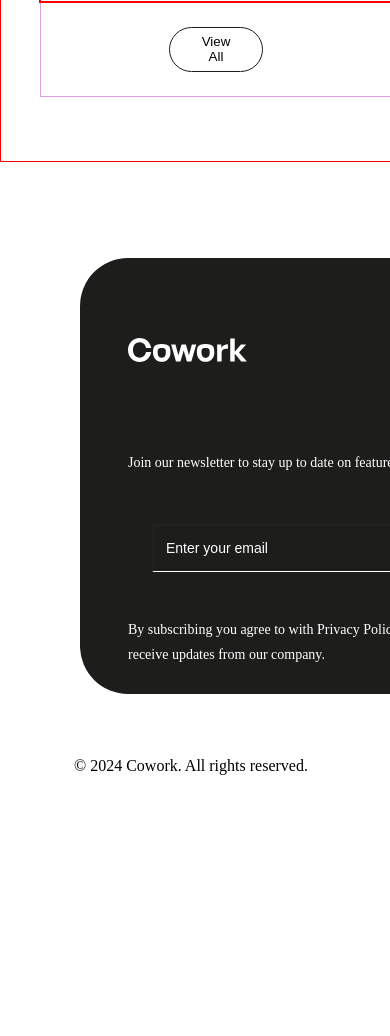
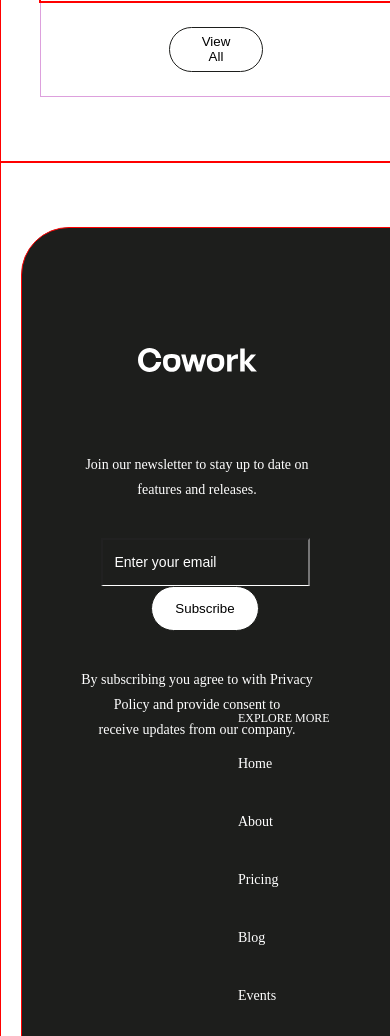
Before and after one commit to Jueunkim429/PDA-coworking, a plain HTML site: page index.html in a window 390 px wide. Shown: the part 9512-10548 px from the top of the page. Before the commit the page ends 10328 px from the top, so only its background shows below. Drawn offline with nearby package versions, Linux system fonts and the light colour scheme.

Commit message:
design: footer right 미디어쿼리

```diff
--- /dev/null
+++ b/css/re-footer.css
@@ -0,0 +1,146 @@
+@media (max-width: 768px){
+
+    .footer-out {
+        /* Footer */
+position: static;
+width: 390px;
+height: auto;
+/* 자동 레이아웃 */
+display: flex;
+flex-direction: column;
+justify-content: flex-start;
+align-items: center;
+padding: 32px 20px 32px 20px;
+
+
+/* Inside Auto Layout */
+flex: none;
+order: 10;
+flex-grow: 1;
+margin: 0px 0px;
+border: solid red 1px;
+    }
+
+    .footer-box {
+/* Card */
+position: static;
+width: 350px;
+height: 963px;
+/* 자동 레이아웃 */
+display: flex;
+flex-direction: column;
+justify-content: flex-start;
+align-items: flex-start;
+padding: 48px;
+
+
+/* Inside Auto Layout */
+flex: none;
+order: 0;
+align-self: stretch;
+flex-grow: 0;
+margin: 32px 0px;
+border: solid red 1px;
+    }
+    .footer-left {
+        /* Newsletter */
+position: static;
+width: 254px;
+height: 337px;
+/* 자동 레이아웃 */
+display: flex;
+flex-direction: column;
+justify-content: flex-start;
+align-items: center;
+padding: 0px;
+
+
+/* Inside Auto Layout */
+flex: none;
+order: 0;
+align-self: stretch;
+flex-grow: 0;
+margin: 40px 0px;
+    }
+
+    .footer-textbox{
+        /* Text */
+position: static;
+width: 254px;
+height: auto;
+/* 자동 레이아웃 */
+display: flex;
+flex-direction: column;
+justify-content: flex-start;
+align-items: flex-start;
+padding: 0px;
+
+
+/* Inside Auto Layout */
+flex: none;
+order: 0;
+align-self: stretch;
+flex-grow: 0;
+margin: 24px 0px;
+color: rgb(255, 255, 255);
+font-family: Pretendard;
+font-size: 14px;
+font-weight: 400;
+line-height: 180%;
+letter-spacing: 0%;
+text-align: center;
+    }
+
+    .footer-text {
+/* Text */
+position: static;
+width: 254px;
+height: auto;
+/* 자동 레이아웃 */
+display: flex;
+flex-direction: column;
+justify-content: center;
+align-items: center;
+padding: 0px;
+
+
+/* Inside Auto Layout */
+flex: none;
+order: 0;
+align-self: stretch;
+flex-grow: 0;
+margin: 24px 0px;
+color: rgb(255, 255, 255);
+font-family: Pretendard;
+font-size: 14px;
+font-weight: 400;
+line-height: 180%;
+letter-spacing: 0%;
+text-align: center;
+    }
+
+    .footer-textinput{
+        /* Placeholder */
+position: static;
+width: 230px;
+height: auto;
+/* 자동 레이아웃 */
+display: flex;
+flex-direction: column;
+justify-content: flex-start;
+align-items: center;
+padding: 12px;
+
+
+/* Inside Auto Layout */
+flex: none;
+order: 0;
+flex-grow: 1;
+margin: 0px 8px;
+    }
+    .footer-right {
+        display: flex;
+        flex-direction: column;
+
+    }
+}
--- a/index.html
+++ b/index.html
@@ -17,6 +17,7 @@
     <link rel="stylesheet" href="./css/re-cta.css">
     <link rel="stylesheet" href="./css/re-faq.css">
     <link rel="stylesheet" href="./css/re-testi.css">
+    <link rel="stylesheet" href="./css/re-footer.css">
     <link
       rel="stylesheet"
       href="https://cdn.jsdelivr.net/npm/reset-css@4.0.1/reset.min.css"
```
